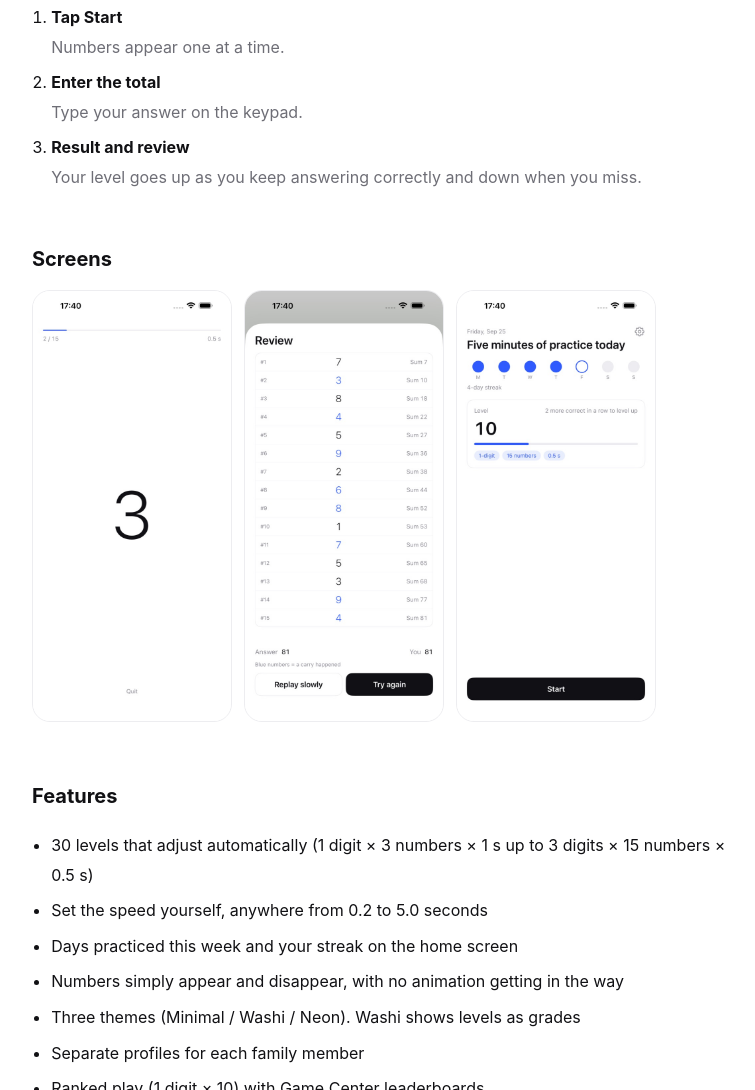
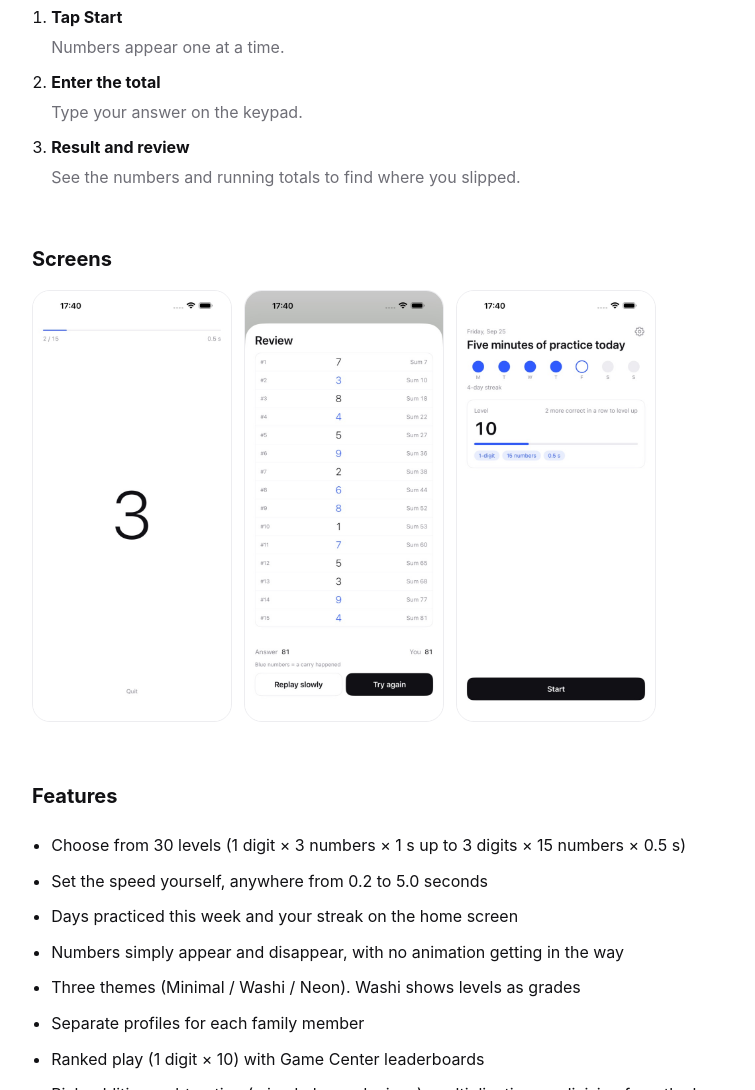
Before and after one commit to fukuidinotech/sumflash-lp, a plain HTML site: page en/index.html in a window 1280 px wide. Shown: the part 785-1875 px from the top of the page, without its empty margins (248-1003 px from the left). Drawn offline with Linux system fonts and the light colour scheme.

Commit message:
レベルは自動で上下しない、に合わせる
Co-Authored-By: Claude Opus 5.5 (1M context) <noreply@anthropic.com>

```diff
--- a/en/index.html
+++ b/en/index.html
@@ -37,7 +37,7 @@
   <ol class="steps">
     <li><strong>Tap Start</strong><span>Numbers appear one at a time.</span></li>
     <li><strong>Enter the total</strong><span>Type your answer on the keypad.</span></li>
-    <li><strong>Result and review</strong><span>Your level goes up as you keep answering correctly and down when you miss.</span></li>
+    <li><strong>Result and review</strong><span>See the numbers and running totals to find where you slipped.</span></li>
   </ol>
 
   <h2>Screens</h2>
@@ -49,7 +49,7 @@
 
   <h2>Features</h2>
   <ul class="features">
-    <li>30 levels that adjust automatically (1 digit × 3 numbers × 1 s up to 3 digits × 15 numbers × 0.5 s)</li>
+    <li>Choose from 30 levels (1 digit × 3 numbers × 1 s up to 3 digits × 15 numbers × 0.5 s)</li>
     <li>Set the speed yourself, anywhere from 0.2 to 5.0 seconds</li>
     <li>Days practiced this week and your streak on the home screen</li>
     <li>Numbers simply appear and disappear, with no animation getting in the way</li>
```
Also changed, not shown: index.html (+2 -2 lines).
